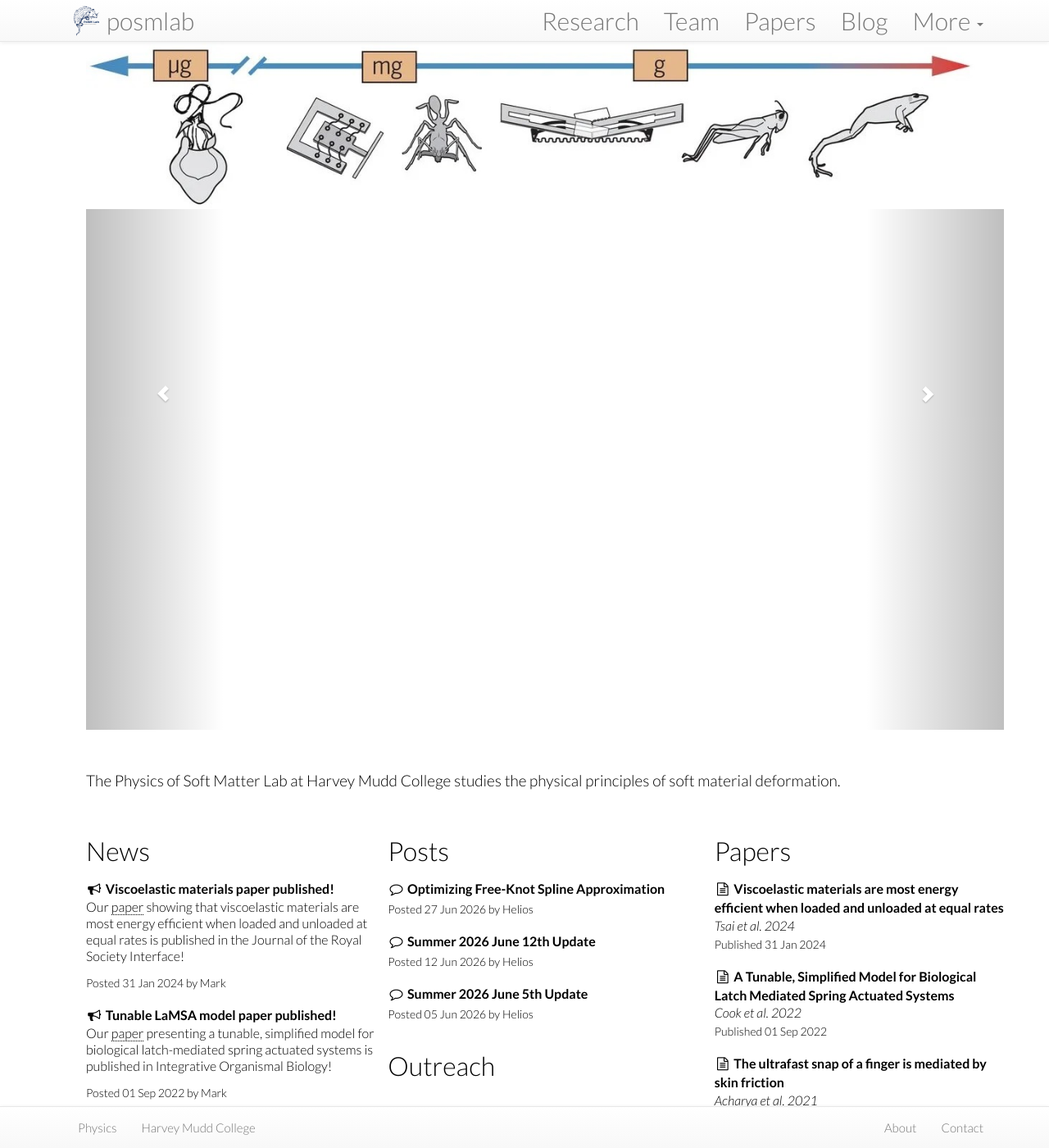
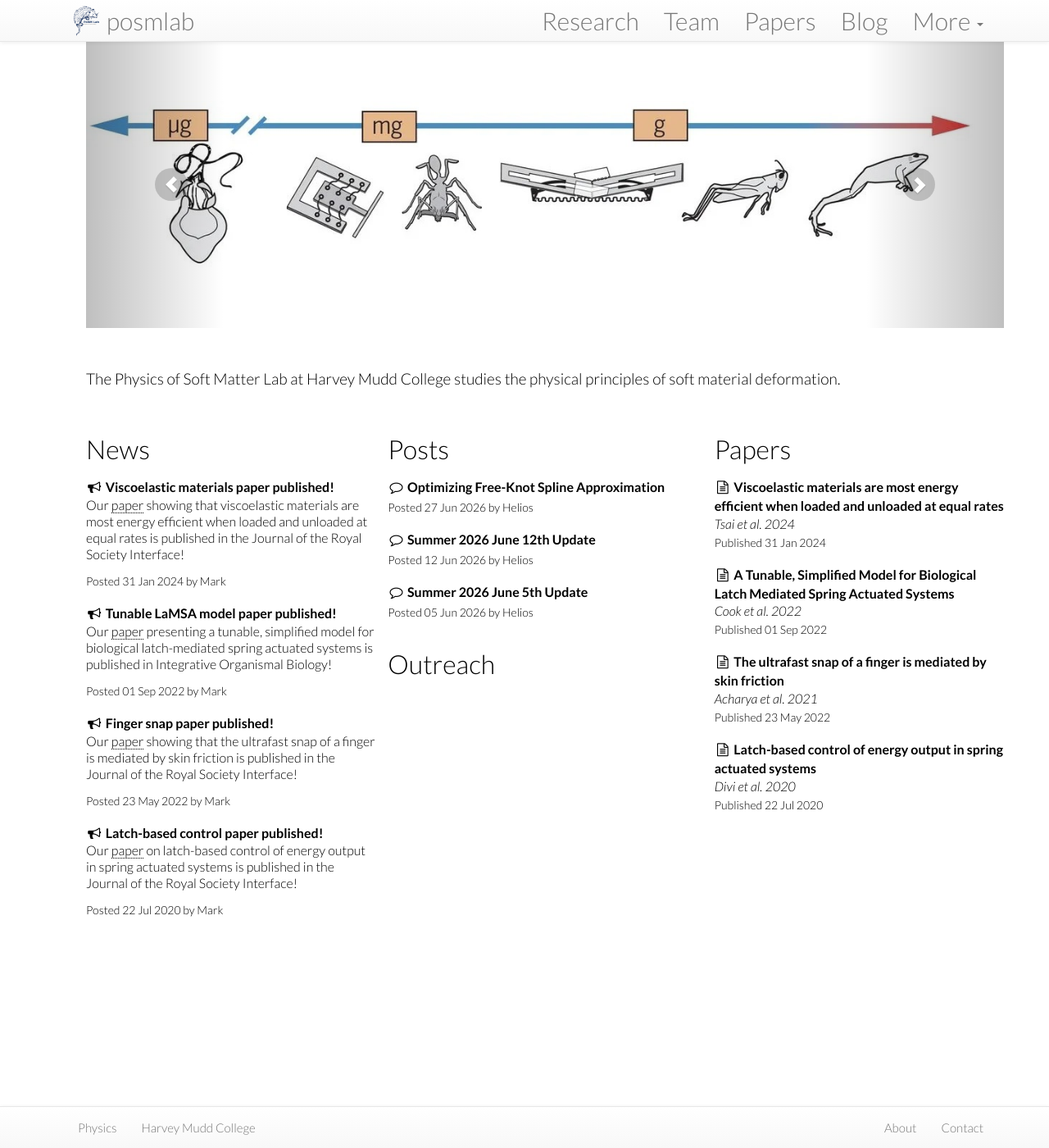
Before and after one commit to posmlab/posmlab.org, a Jekyll site: the page built from index.md, in a window 1280 px wide and 1400 px high. Shown: the whole window at 82% size. Built offline with Jekyll 4.4.1, drawn with Linux system fonts in a browser that asks for light colours; nearby versions of some CDN libraries.

Commit message:
Fix homepage banner carousel arrows and image sizing
- .carousel-overlay (title text box) was covering the full carousel
  width/height with z-index:12, while Bootstrap's .carousel-control
  arrows have no z-index set, so clicks landed on the overlay instead
  of the arrow links. Added pointer-events: none to the overlay.
- Gave the chevron icons a dark circular backdrop so they stay visible
  against light/white banner images.
- The unused $carousel-height variable is now actually applied: each
  slide gets a fixed height, and images use object-fit: contain with
  a white background so differently-sized/shaped banner images are
  centered and letterboxed in white instead of stretching or jumping
  around between slides.

Co-Authored-By: Claude Sonnet 5 <noreply@anthropic.com>

```diff
--- a/_includes/themes/lab/home.html
+++ b/_includes/themes/lab/home.html
@@ -19,13 +19,13 @@
       -->
       <div class="carousel-inner">
         <div class="active item">
-          <img src="{{ BASE_PATH }}{{ page.banner-1 }}" width='1200px' alt="">
+          <img src="{{ BASE_PATH }}{{ page.banner-1 }}" alt="">
         </div>
         <div class="item">
-          <img src="{{ BASE_PATH }}{{ page.banner-2 }}" width='1200px' alt="">
+          <img src="{{ BASE_PATH }}{{ page.banner-2 }}" alt="">
         </div>
         <div class="item">
-          <img src="{{ BASE_PATH }}{{ page.banner-3 }}" width='1200px' alt="">
+          <img src="{{ BASE_PATH }}{{ page.banner-3 }}" alt="">
         </div>
       </div>
       <!-- Carousel nav -->
--- a/assets/themes/lab/css/style.scss
+++ b/assets/themes/lab/css/style.scss
@@ -244,6 +244,20 @@ strong {
   z-index:2;
 }
 
+.carousel-inner .item {
+  height: $carousel-height;
+  background-color: #ffffff;
+}
+
+.carousel-inner .item img {
+  display: block;
+  width: 100%;
+  height: 100%;
+  object-fit: contain;
+  object-position: center;
+  background-color: #ffffff;
+}
+
 .carousel-indicators {
   bottom:0px;
 }
@@ -255,6 +269,21 @@ strong {
 	left:0;
 	width:100%;
 	text-align:center;
+	pointer-events: none;
+}
+
+.carousel-control {
+  z-index: 20;
+}
+
+.carousel-control .glyphicon-chevron-left,
+.carousel-control .glyphicon-chevron-right {
+  background-color: rgba(0, 0, 0, 0.4);
+  border-radius: 50%;
+  width: 40px;
+  height: 40px;
+  line-height: 40px;
+  margin-top: -20px;
 }
 
 
```
